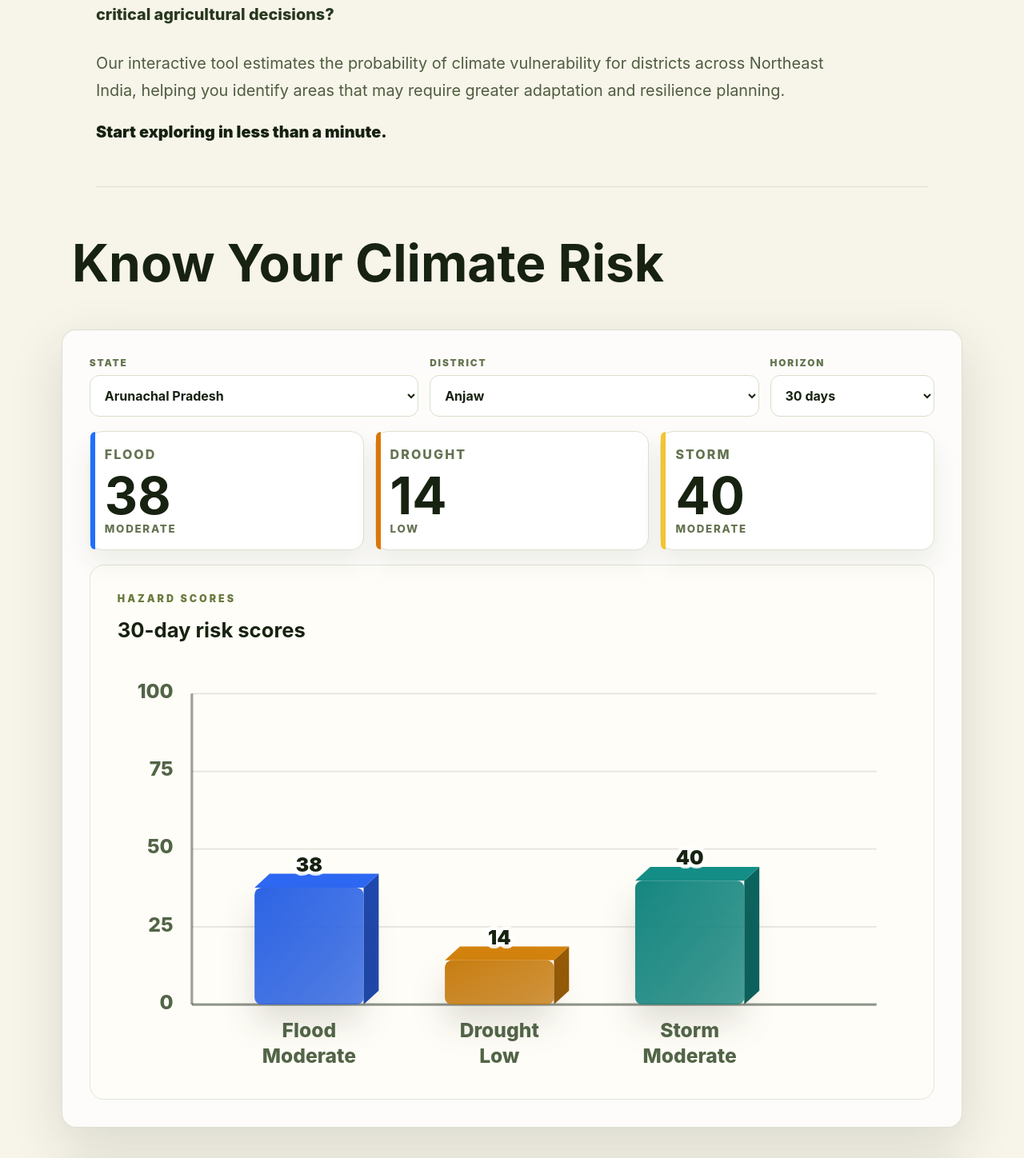
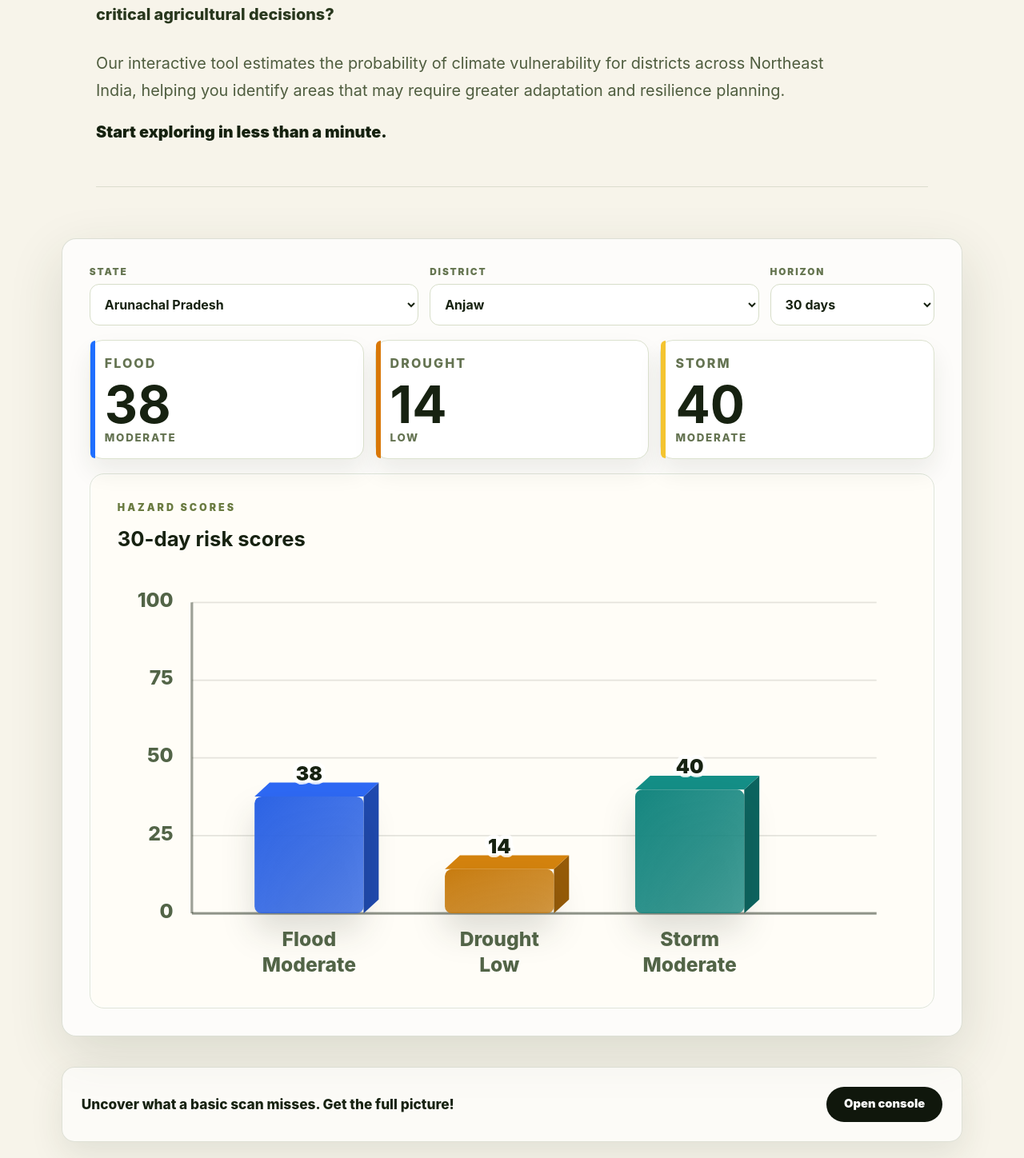
Before and after one commit to codxwiz/Project-SusBiome, a Next.js app in the folder frontend/: page / in a window 1280 px wide. Shown: the part 1964-3412 px from the top of the page at 80% size. Built offline with nearby package versions, Linux system fonts and the light colour scheme.

Commit message:
SusBiome 1.08 txt update

```diff
--- a/frontend/app/page.jsx
+++ b/frontend/app/page.jsx
@@ -47,10 +47,10 @@ export default function LandingPage() {
         </div>
       </section>
 
-      <section className="risk-awareness" aria-labelledby="risk-awareness-title">
+      <section className="risk-awareness" aria-labelledby="risk-readiness-title">
         <div className="risk-awareness__hook">
           <p className="story-kicker">District readiness</p>
-          <h2>Is Your District Ready for Tomorrow&apos;s Climate?</h2>
+          <h2 id="risk-readiness-title">Is Your District Ready for Tomorrow&apos;s Climate?</h2>
           <p className="risk-awareness__question">
             What if you could understand your district&apos;s climate vulnerability before making critical
             agricultural decisions?
@@ -63,12 +63,9 @@ export default function LandingPage() {
           <p className="risk-awareness__start">Start exploring in less than a minute.</p>
         </div>
 
-        <div className="risk-awareness__intro">
-          <h2 id="risk-awareness-title">Know Your Climate Risk</h2>
-        </div>
         <ClimateRiskPreview />
         <div className="homepage-console-cta">
-          <p>For more detailed vulnerability assessment</p>
+          <p>Uncover what a basic scan misses. Get the full picture!</p>
           <a href="/console">Open console</a>
         </div>
       </section>
```
Also changed, not shown: 2 other files (tests, documents, lock files or other folders).
